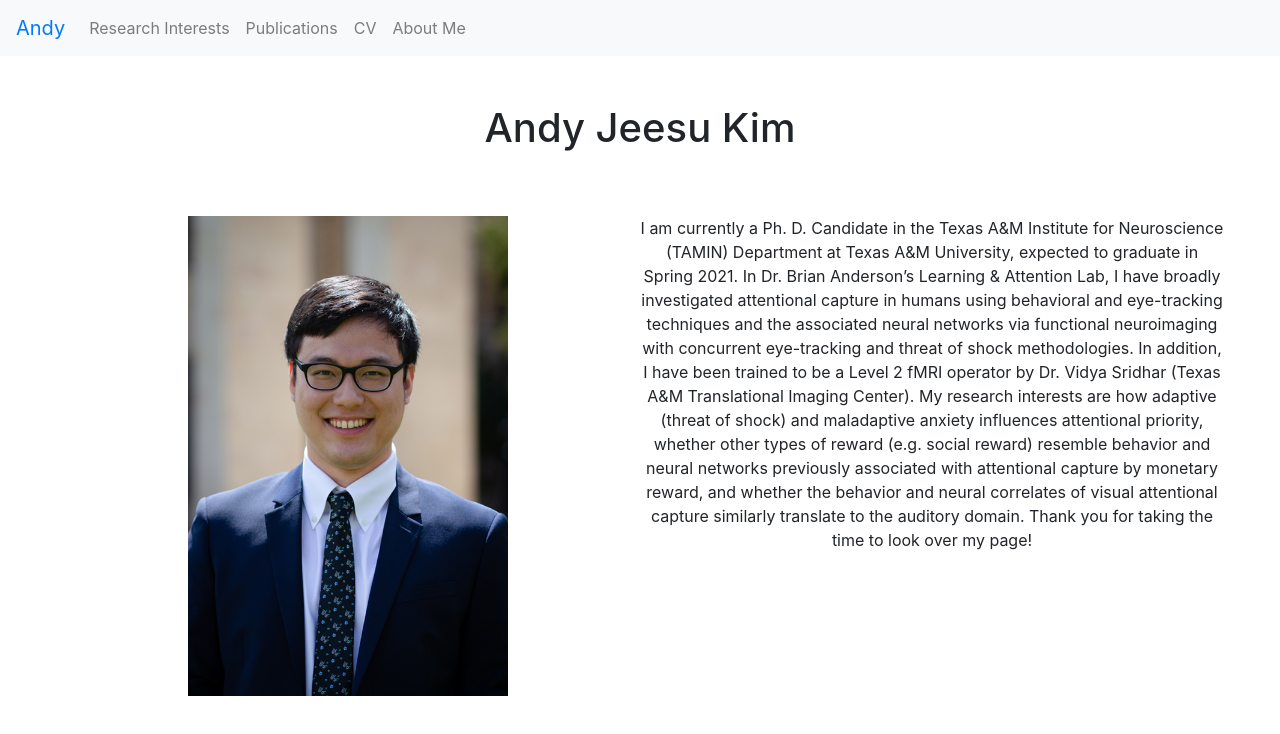
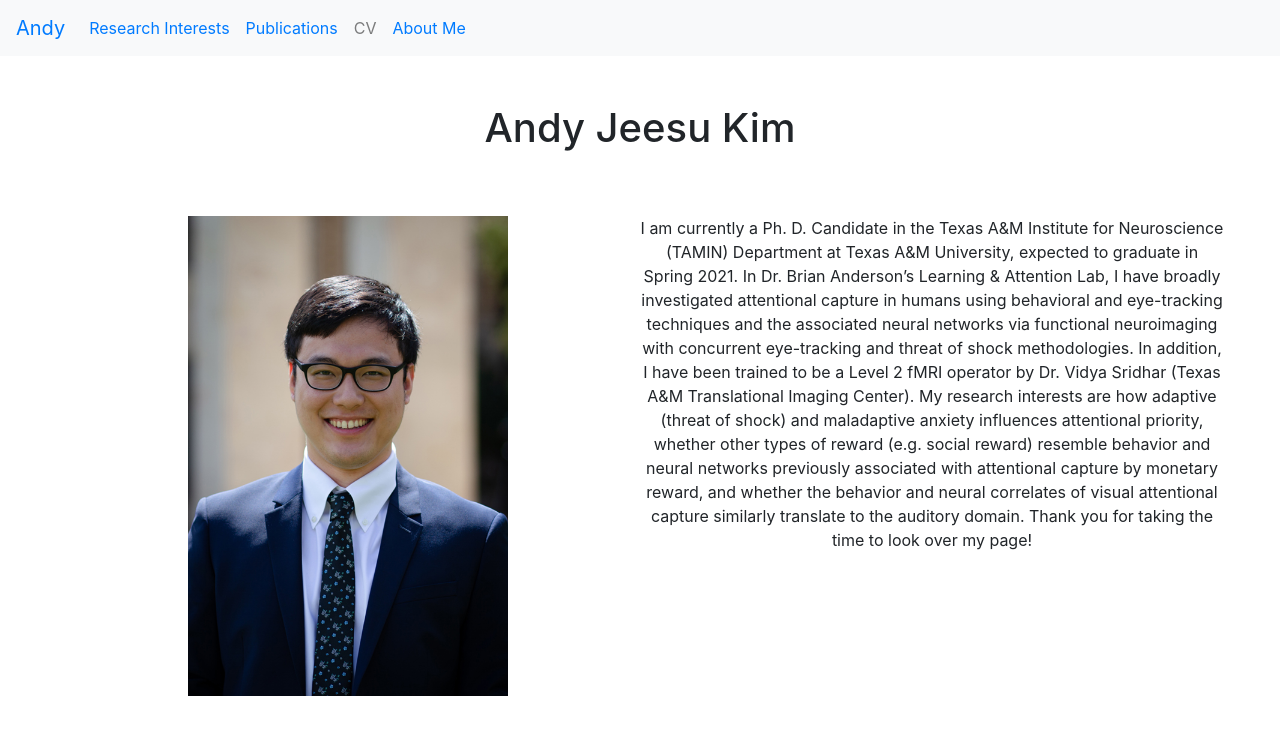
Before and after one commit to vjavmahs1/portfolio-andy, a React (Create React App) app: page / in a window 1280 px wide. Shown: the top 734 px of the page. Built offline with nearby package versions, Linux system fonts and the light colour scheme.

Commit message:
modified header

```diff
--- a/src/components/header/header.js
+++ b/src/components/header/header.js
@@ -15,20 +15,17 @@ function Header(props) {
         <Navbar.Toggle aria-controls="basic-navbar-nav" />
         <Navbar.Collapse id="basic-navbar-nav">
           <Nav className="mr-auto">
-            <Nav.Link href="/interest">
-              Research Interests
-              {/* <Link to="/interest">Research Interests</Link> */}
+            <Nav.Link>
+              <Link to="/interest">Research Interests</Link>
             </Nav.Link>
-            <Nav.Link href="/publications">
-              Publications
-              {/* <Link to="/publications">Publications</Link> */}
+            <Nav.Link href="#link">
+              <Link to="/publications">Publications</Link>
             </Nav.Link>
             <Nav.Link href={PDF} target="_blank">
               CV
             </Nav.Link>
-            <Nav.Link href="/about">
-              About Me
-              {/* <Link to="/about">About Me</Link>{" "} */}
+            <Nav.Link href="#link">
+              <Link to="/about">About Me</Link>{" "}
             </Nav.Link>
           </Nav>
         </Navbar.Collapse>
```
